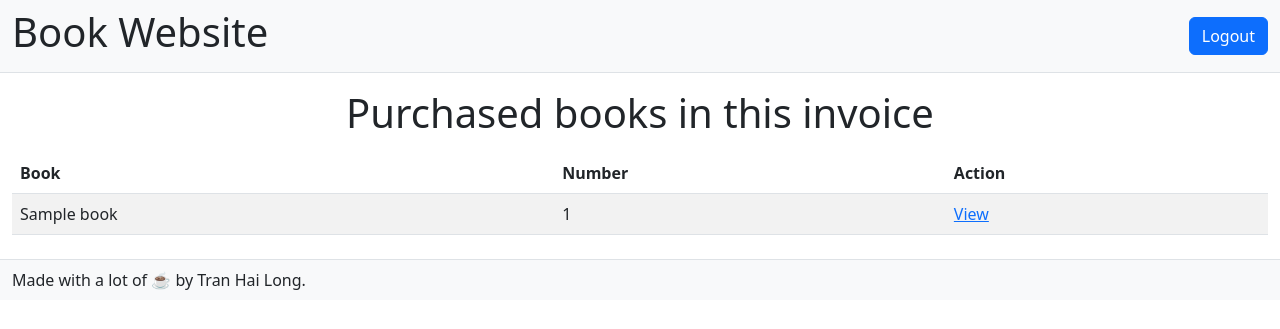
After one commit to tran-hai-long/book_website_demo, a Django app: page /books/purchased-book-list/1 in a window 1280 px wide. The commit adds this page. Shown: the top 329 px of the page. Run offline with Django 4.2, Linux system fonts and the light colour scheme; a user stored in the database is signed in; tables that the repository leaves empty hold one stand-in row (values such as "Sample post").

Commit message:
Allow users to view purchased books in an invoice

```diff
--- a/book/templates/book/invoice_list.html
+++ b/book/templates/book/invoice_list.html
@@ -16,7 +16,9 @@
                     <tr>
                         <td>{{ invoice.date }}</td>
                         <td>{{ invoice.total_price }}</td>
-                        <td>View</td>
+                        <td>
+                            <a href="{% url 'purchased_book_list' invoice.pk %}">View</a>
+                        </td>
                     </tr>
                 {% endfor %}
             </table>
--- /dev/null
+++ b/book/templates/book/purchasedbook_list.html
@@ -0,0 +1,25 @@
+{% extends "generic.html" %}
+{% block title %}<title>Purchased Books</title>{% endblock %}
+{% block main %}
+    <main class="container-fluid">
+        <h1 class="text-center mb-3">Purchased books in this invoice</h1>
+        <table class="table table-striped table-hover">
+            <thead>
+                <tr>
+                    <th>Book</th>
+                    <th>Number</th>
+                    <th>Action</th>
+                </tr>
+            </thead>
+            {% for purchased_book in object_list %}
+                <tr>
+                    <td>{{ purchased_book.book.title }}</td>
+                    <td>{{ purchased_book.number }}</td>
+                    <td>
+                        <a href="{% url 'book_detail' purchased_book.book.pk %}">View</a>
+                    </td>
+                </tr>
+            {% endfor %}
+        </table>
+    </main>
+{% endblock %}
--- a/book/urls.py
+++ b/book/urls.py
@@ -14,4 +14,5 @@ urlpatterns = [
     path("create-invoice/", views.create_invoice, name="create_invoice"),
     path("checkout-complete/", views.checkout_complete, name="checkout_complete"),
     path("invoice-list/", views.InvoiceView.as_view(), name="invoice_list"),
+    path("purchased-book-list/<int:pk>", views.PurchasedBookView.as_view(), name="purchased_book_list"),
 ]
--- a/book/views.py
+++ b/book/views.py
@@ -87,6 +87,19 @@ class InvoiceView(ListView):
         return super().get_queryset().filter(user_id=self.request.user.pk)
 
 
+@method_decorator(login_required, name="dispatch")
+class PurchasedBookView(ListView):
+    model = PurchasedBook
+
+    def get_queryset(self):
+        invoice_id = self.kwargs["pk"]
+        invoice = Invoice.objects.get(pk=invoice_id)
+        if invoice.user_id == self.request.user.pk:
+            return super().get_queryset().filter(invoice_id=invoice_id)
+        else:
+            return HttpResponse("You do not have permission to view this page.")
+
+
 @login_required
 def add_to_cart(request, pk):
     cart = ShoppingCart.objects.get(user_id=request.user.pk)
```
